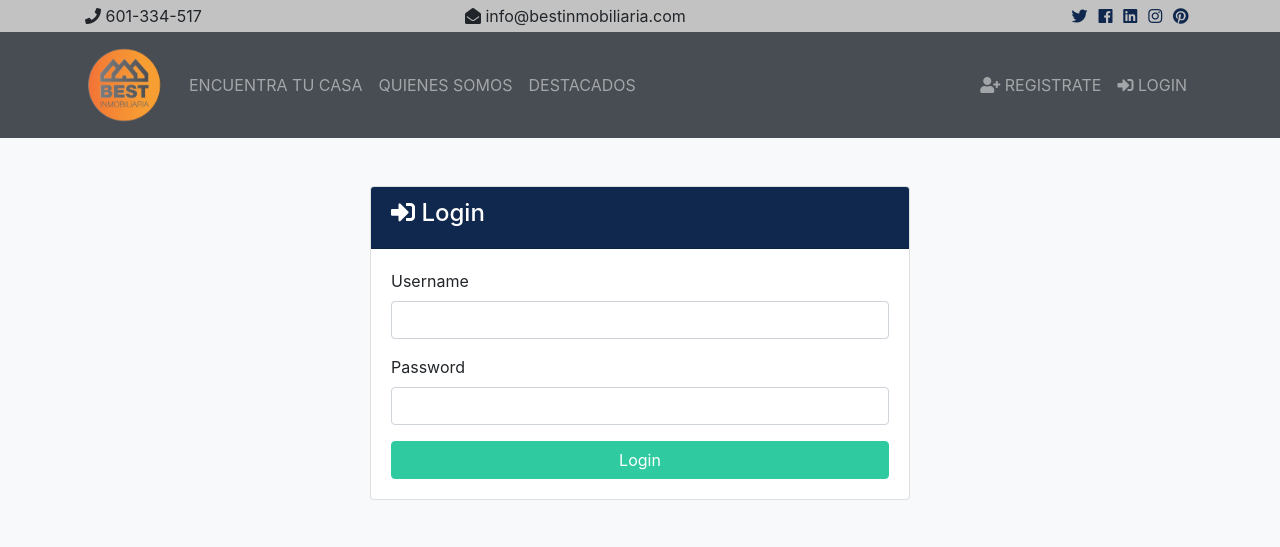
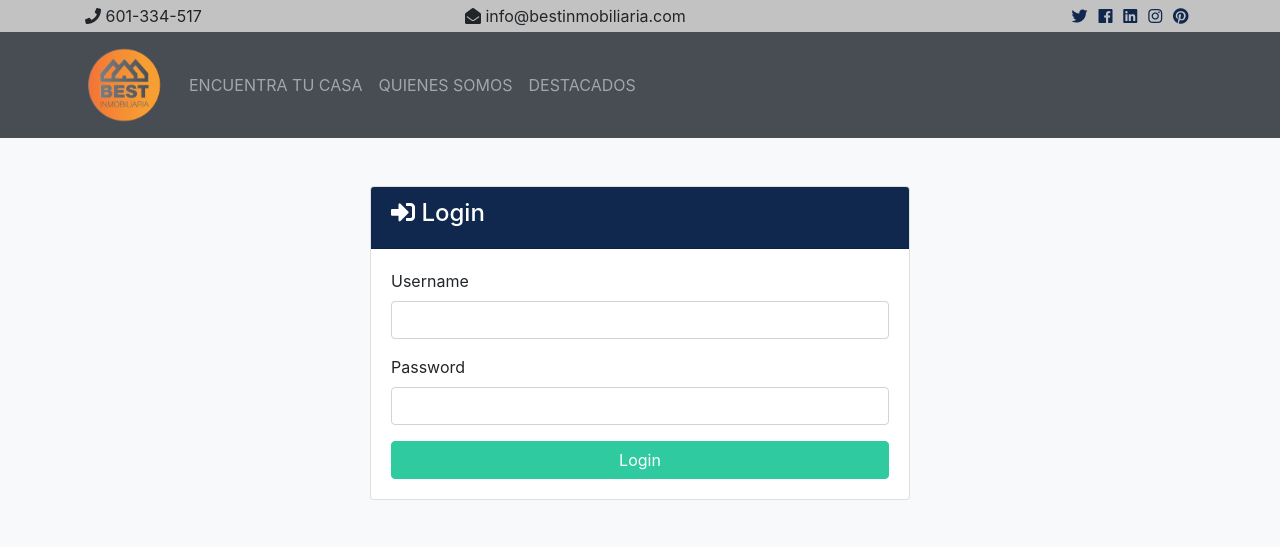
Before and after one commit to amigo2/Goker, a Django app: page /accounts/login in a window 1280 px wide. Shown: the top 547 px of the page. Run offline with Django 3.2, Linux system fonts and the light colour scheme; some libraries are stand-ins or nearby versions.

Commit message:
deactivate login system

```diff
--- a/templates/partials/_navbar.html
+++ b/templates/partials/_navbar.html
@@ -40,7 +40,7 @@
                   </li>
                 </ul>
 
-                <ul class="navbar-nav ml-auto">
+                <!--<ul class="navbar-nav ml-auto">
                   {% if user.is_authenticated %}
                   <li
                       {%  if 'dashboard' in request.path %}
@@ -88,7 +88,7 @@
                     </li>
                   {% endif %}
 
-                </ul>
+                </ul>-->
               </div>
             </div>
           </nav>
```
